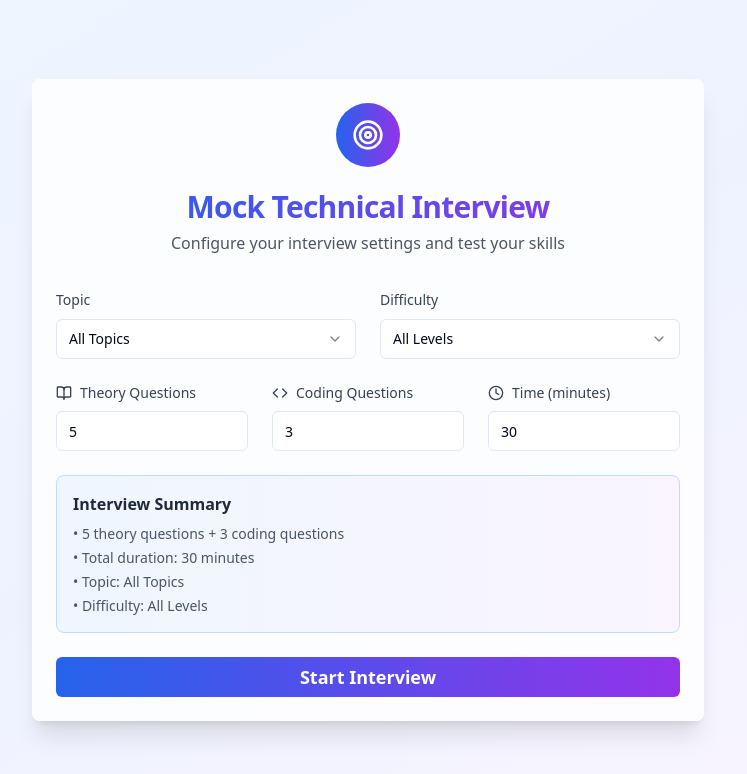
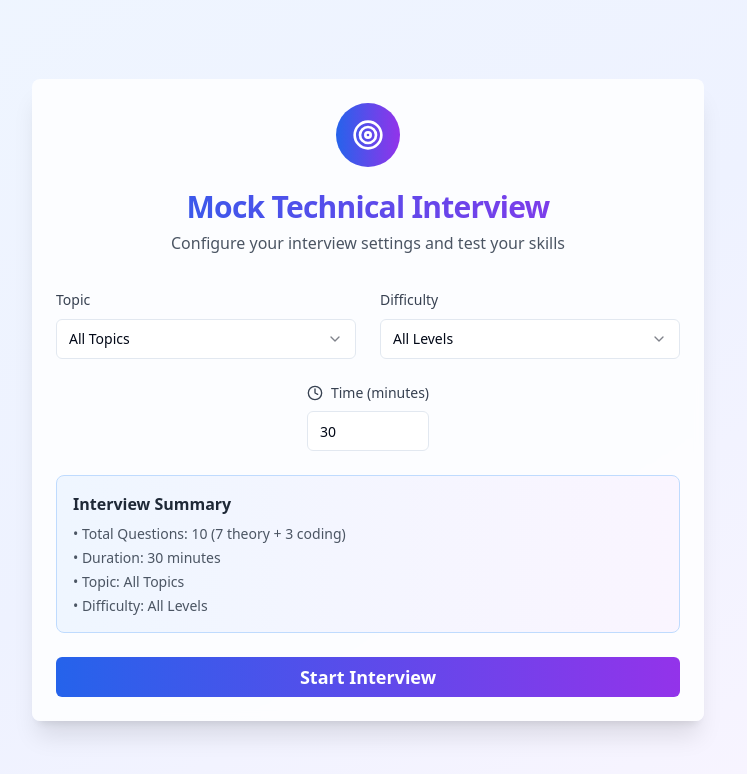
Before and after one commit to RahulGang1/interview-ace-gen, a React (Vite) app: page / in a window 1280 px wide. Shown: the top 774 px of the page, without its empty margins (272-1019 px from the left). Built offline with nearby package versions, Linux system fonts and the light colour scheme.

Commit message:
Refactor: Remove question selection, enforce 10 questions
Enforce a minimum of 10 questions per interview and remove the question selection UI from the frontend.

```diff
--- a/src/components/InterviewSetup.tsx
+++ b/src/components/InterviewSetup.tsx
@@ -5,7 +5,7 @@ import { Button } from '@/components/ui/button';
 import { Select, SelectContent, SelectItem, SelectTrigger, SelectValue } from '@/components/ui/select';
 import { Input } from '@/components/ui/input';
 import { Label } from '@/components/ui/label';
-import { Clock, Code, BookOpen, Target } from 'lucide-react';
+import { Clock, Target } from 'lucide-react';
 import { topics, difficulties } from '@/data/questions';
 
 interface InterviewSetupProps {
@@ -24,17 +24,12 @@ const InterviewSetup: React.FC<InterviewSetupProps> = ({ onStartInterview }) =>
   const [config, setConfig] = useState<InterviewConfig>({
     topic: 'All',
     difficulty: 'all',
-    theoryCount: 5,
+    theoryCount: 7,
     codingCount: 3,
     timeLimit: 30
   });
 
   const handleStart = () => {
-    if (config.theoryCount + config.codingCount === 0) {
-      alert('Please select at least one question type');
-      return;
-    }
-    // Remove the automatic adjustment - respect user's selection
     onStartInterview(config);
   };
 
@@ -86,39 +81,7 @@ const InterviewSetup: React.FC<InterviewSetupProps> = ({ onStartInterview }) =>
             </div>
           </div>
 
-          <div className="grid grid-cols-1 md:grid-cols-3 gap-6">
-            <div className="space-y-2">
-              <Label htmlFor="theory" className="text-sm font-medium text-gray-700 flex items-center gap-2">
-                <BookOpen className="w-4 h-4" />
-                Theory Questions
-              </Label>
-              <Input
-                id="theory"
-                type="number"
-                min="0"
-                max="10"
-                value={config.theoryCount}
-                onChange={(e) => setConfig({ ...config, theoryCount: parseInt(e.target.value) || 0 })}
-                className="w-full"
-              />
-            </div>
-
-            <div className="space-y-2">
-              <Label htmlFor="coding" className="text-sm font-medium text-gray-700 flex items-center gap-2">
-                <Code className="w-4 h-4" />
-                Coding Questions
-              </Label>
-              <Input
-                id="coding"
-                type="number"
-                min="0"
-                max="5"
-                value={config.codingCount}
-                onChange={(e) => setConfig({ ...config, codingCount: parseInt(e.target.value) || 0 })}
-                className="w-full"
-              />
-            </div>
-
+          <div className="flex justify-center">
             <div className="space-y-2">
               <Label htmlFor="time" className="text-sm font-medium text-gray-700 flex items-center gap-2">
                 <Clock className="w-4 h-4" />
@@ -127,7 +90,7 @@ const InterviewSetup: React.FC<InterviewSetupProps> = ({ onStartInterview }) =>
               <Input
                 id="time"
                 type="number"
-                min="10"
+                min="30"
                 max="120"
                 value={config.timeLimit}
                 onChange={(e) => setConfig({ ...config, timeLimit: parseInt(e.target.value) || 30 })}
@@ -139,8 +102,8 @@ const InterviewSetup: React.FC<InterviewSetupProps> = ({ onStartInterview }) =>
           <div className="bg-gradient-to-r from-blue-50 to-purple-50 p-4 rounded-lg border border-blue-200">
             <h3 className="font-semibold text-gray-800 mb-2">Interview Summary</h3>
             <div className="text-sm text-gray-600 space-y-1">
-              <p>• {config.theoryCount} theory questions + {config.codingCount} coding questions</p>
-              <p>• Total duration: {config.timeLimit} minutes</p>
+              <p>• Total Questions: 10 (7 theory + 3 coding)</p>
+              <p>• Duration: {config.timeLimit} minutes</p>
               <p>• Topic: {config.topic === 'All' ? 'All Topics' : config.topic}</p>
               <p>• Difficulty: {config.difficulty === 'all' ? 'All Levels' : config.difficulty}</p>
             </div>
```
